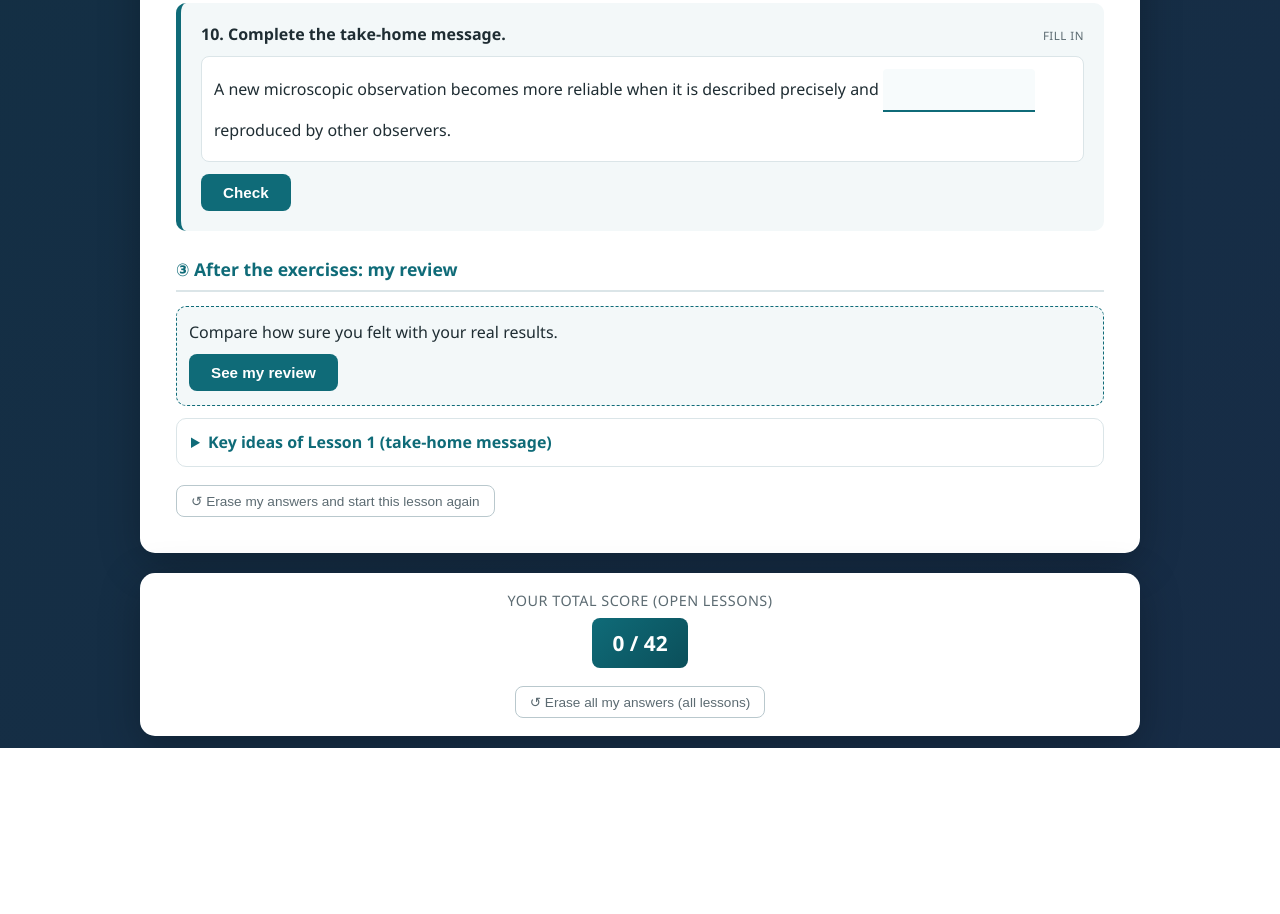
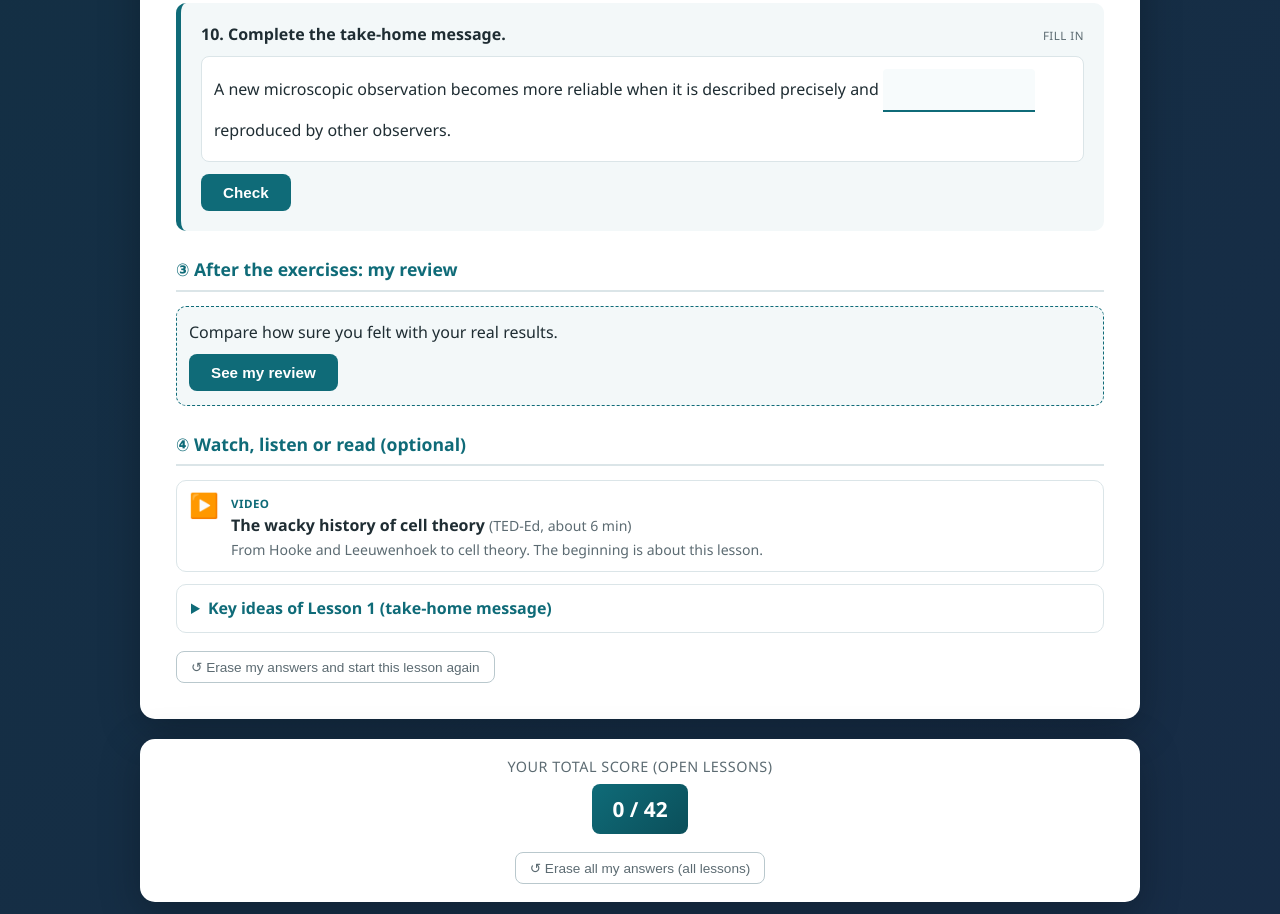
Before and after one commit to sbhsbhsbh7/dnl-cell-revision, a plain HTML site: page index.html in a window 1280 px wide. Shown: the part 4819-5733 px from the top of the page. Before the commit the page ends 5567 px from the top, so only its background shows below. Drawn offline with Linux system fonts and the light colour scheme.

Commit message:
Add Watch / Listen resources to each lesson
Co-Authored-By: Claude Opus 5.5 <noreply@anthropic.com>

```diff
--- a/index.html
+++ b/index.html
@@ -183,6 +183,16 @@
   .feedback .verdict { font-weight: 700; margin-bottom: 4px; }
   .feedback .mistake { margin-top: 6px; font-style: italic; }
 
+  .media-list { display: flex; flex-direction: column; gap: 8px; }
+  .media-item {
+    display: flex; gap: 12px; align-items: flex-start; background: #fff; border: 1px solid var(--line);
+    border-radius: 10px; padding: 10px 12px; text-decoration: none; color: var(--ink);
+  }
+  .media-item:hover { border-color: var(--lc, var(--accent)); }
+  .media-item .ico { font-size: 1.5em; line-height: 1.2; }
+  .media-item .kind { font-size: .72em; text-transform: uppercase; letter-spacing: .5px; color: var(--lc, var(--accent)); font-weight: 700; }
+  .media-item .ttl { font-weight: 700; }
+  .media-item .src, .media-item .nt { color: var(--muted); font-size: .88em; }
   details.key { background: #fff; border: 1px solid var(--line); border-radius: 10px; padding: 12px 14px; margin-top: 12px; }
   details.key summary { cursor: pointer; font-weight: 700; color: var(--lc, var(--accent)); }
   details.key ul { margin: 10px 0 0 18px; }
@@ -248,6 +258,9 @@ const LESSONS = {};
 
 <script>
 LESSONS[1] = {
+  media: [
+    { kind: "Video", title: "The wacky history of cell theory", source: "TED-Ed, about 6 min", url: "https://ed.ted.com/lessons/the-wacky-history-of-cell-theory", note: "From Hooke and Leeuwenhoek to cell theory. The beginning is about this lesson." }
+  ],
   objectives: [
     { id: "o1", text: "I can order objects by size and say which ones need a microscope." },
     { id: "o2", text: "I can explain what Hooke saw in cork, and what it did not prove." },
@@ -314,6 +327,9 @@ LESSONS[1] = {
 
 <script>
 LESSONS[2] = {
+  media: [
+    { kind: "Video", title: "The wacky history of cell theory", source: "TED-Ed, about 6 min", url: "https://ed.ted.com/lessons/the-wacky-history-of-cell-theory", note: "The whole story of cell theory, including the disagreement between Schleiden and Schwann." }
+  ],
   objectives: [
     { id: "o1", text: "I can say what Brown, Schleiden, Schwann and Remak–Virchow each added." },
     { id: "o2", text: "I can state the three principles of cell theory." },
@@ -382,6 +398,10 @@ LESSONS[2] = {
 
 <script>
 LESSONS[3] = {
+  media: [
+    { kind: "Video", title: "The immortal cells of Henrietta Lacks", source: "TED-Ed, about 4 min 30", url: "https://ed.ted.com/lessons/the-immortal-cells-of-henrietta-lacks-robin-bulleri", note: "Henrietta’s life, HeLa cells and the question of consent." },
+    { kind: "Podcast", title: "Henrietta’s Tumor", source: "Radiolab, with a transcript", url: "https://radiolab.org/podcast/91716-henriettas-tumor", note: "To go further: with Rebecca Skloot and Henrietta’s daughter Deborah. Long and fast: read the transcript while you listen." }
+  ],
   objectives: [
     { id: "o1", text: "I can explain why normal cells stop dividing (signals, telomeres, senescence)." },
     { id: "o2", text: "I can explain why HeLa is an immortal cell line, and what it made possible." },
@@ -451,6 +471,9 @@ LESSONS[3] = {
 
 <script>
 LESSONS[4] = {
+  media: [
+    { kind: "Read", title: "The life of Dolly", source: "The Roslin Institute", url: "https://vet.ed.ac.uk/roslin/about/history/dolly/facts/life-of-dolly", note: "Dolly’s story, told by the institute where she was born." }
+  ],
   objectives: [
     { id: "o1", text: "I can describe the steps of somatic cell nuclear transfer and the roles of the three sheep." },
     { id: "o2", text: "I can tell a clue from strong evidence about Dolly’s origin." },
@@ -953,6 +976,19 @@ LESSONS[4] = {
     if (lessonScore(n).done) { out.innerHTML = reviewTable(n); updatePlan.style.display = "block"; }
     panel.appendChild(after);
 
+    if (L.media && L.media.length) {
+      panel.appendChild(el("div", { class: "section-title" }, "④ Watch, listen or read (optional)"));
+      const ICON = { Video: "▶️", Podcast: "🎧", Read: "📄" };
+      const list = el("div", { class: "media-list" });
+      L.media.forEach(m => {
+        const a = el("a", { class: "media-item", href: m.url, target: "_blank", rel: "noopener" });
+        a.innerHTML = "<span class='ico'>" + (ICON[m.kind] || "🔗") + "</span><span><span class='kind'>" + m.kind +
+          "</span><br><span class='ttl'>" + m.title + "</span> <span class='src'>(" + m.source + ")</span><br><span class='nt'>" + m.note + "</span></span>";
+        list.appendChild(a);
+      });
+      panel.appendChild(list);
+    }
+
     const key = el("details", { class: "key" });
     key.appendChild(el("summary", null, "Key ideas of Lesson " + n + " (take-home message)"));
     key.appendChild(el("ul", null, L.keyIdeas.map(k => "<li>" + k + "</li>").join("")));
```
